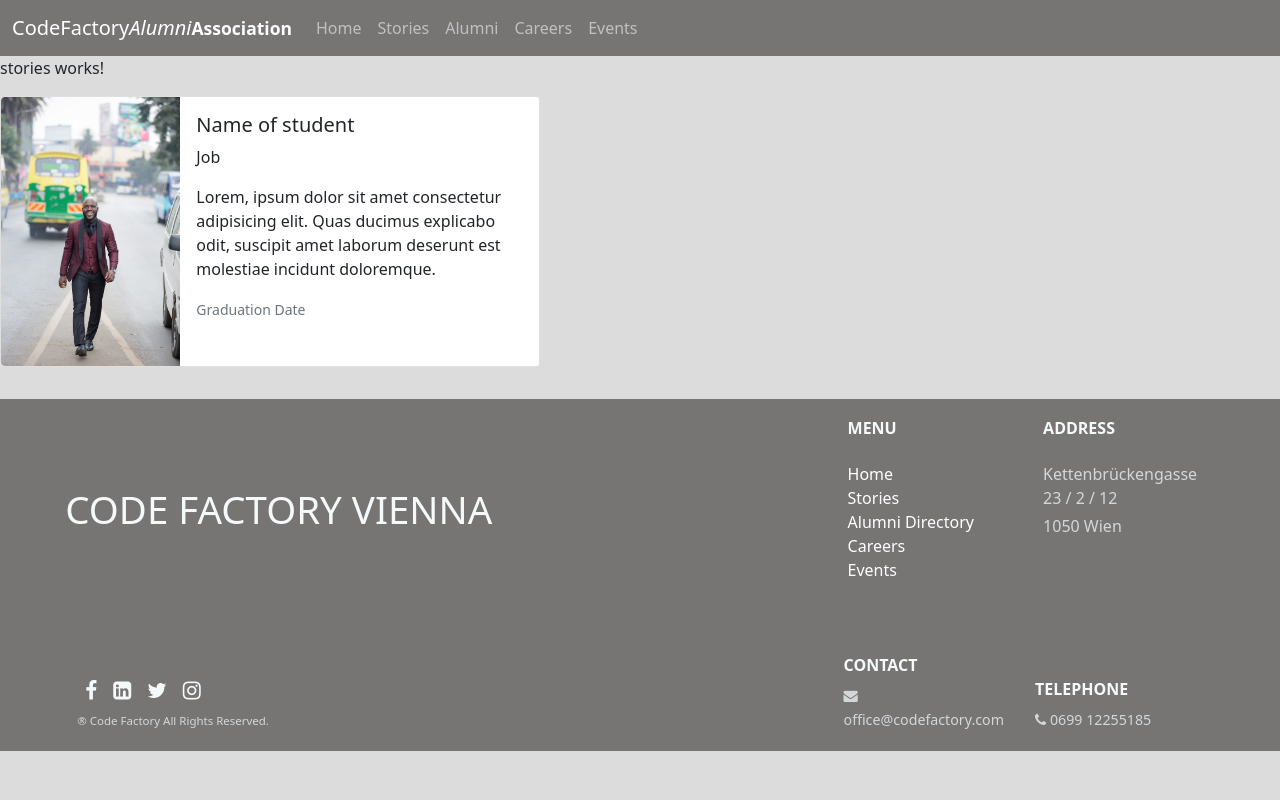
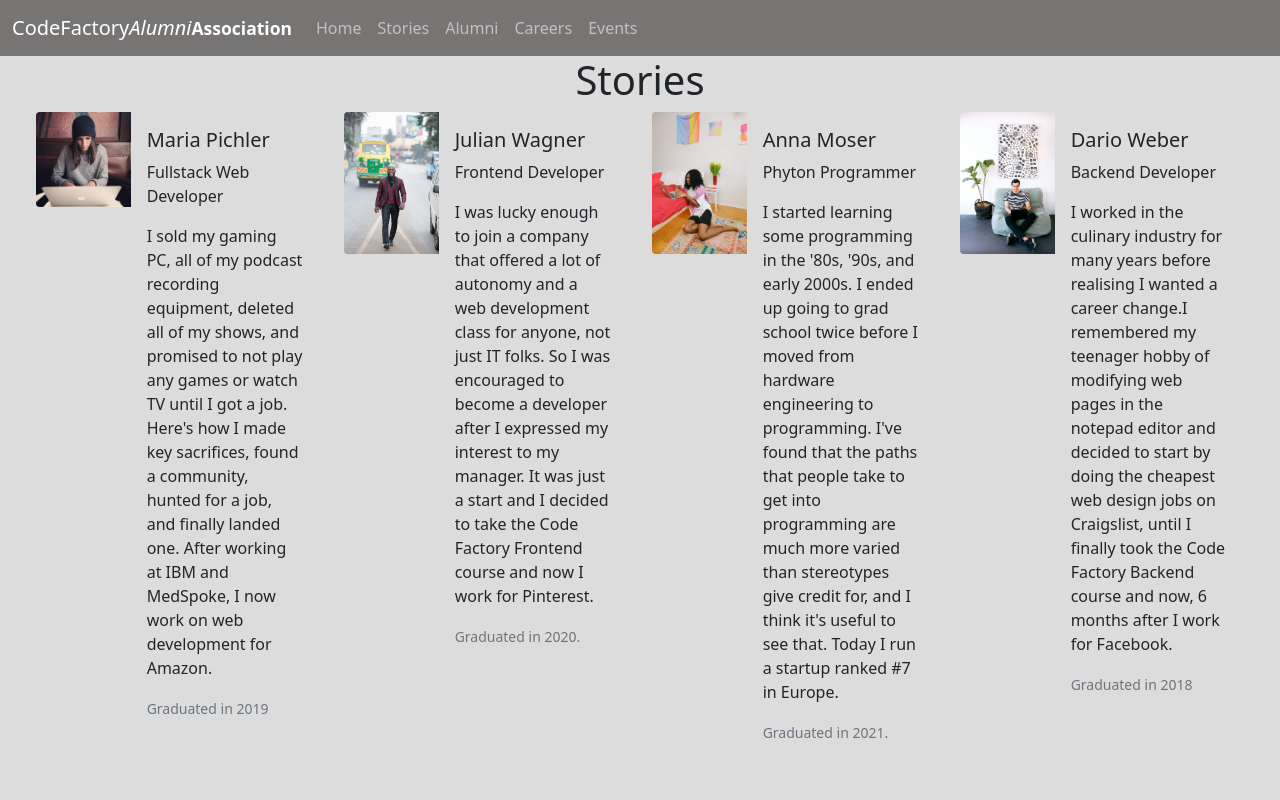
Before and after one commit to AaronWeber90/AlumniProject, an Angular app in the folder cf-alumni/: page /stories in a window 1280 px wide. Shown: the top 800 px of the page. Built offline with nearby package versions, Linux system fonts and the light colour scheme.

Commit message:
adds columns to stories

```diff
--- a/cf-alumni/src/app/stories/stories.component.html
+++ b/cf-alumni/src/app/stories/stories.component.html
@@ -1,20 +1,19 @@
-<p>stories works!</p>
+<h1 class="text-center">Stories</h1>
 
-<div class="card mb-3" style="max-width: 540px;">
+<div class="row row-cols-1 row-cols-md-2 row-cols-lg-4 g-4 mx-1 mx-lg-4 mb-4 d-flex justify-content-center">
+<div *ngFor="let story of stories_list" class="col col-md-6 col-lg-3" >
     <div class="row g-0">
       <div class="col-md-4">
-        <img src="/assets/img/story1.jpg" class="img-fluid rounded-start" alt="...">
+        <img src= "/assets/img/{{story.image}}" class="img-fluid rounded-start" alt="...">
       </div>
       <div class="col-md-8">
         <div class="card-body">
-          <h5 class="card-title">Name of student</h5>
-          <p class="card-text">Job</p>
-          <p class="card-text">Lorem, ipsum dolor sit amet consectetur adipisicing elit. Quas ducimus explicabo odit, suscipit amet laborum deserunt est molestiae incidunt doloremque.</p>
-          <p class="card-text"><small class="text-muted">Graduation Date</small></p>
+          <h5 class="card-title">{{story.name}}</h5>
+          <p class="card-text">{{story.job}}</p>
+          <p class="card-text">{{story.text}}</p>
+          <p class="card-text"><small class="text-muted">{{story.graduation}}</small></p>
         </div>
       </div>
     </div>
   </div>
-
-<!--
-  https://cdn.pixabay.com/photo/2018/07/25/08/59/business-3560934_960_720.jpg -->
+</div>
--- a/cf-alumni/src/assets/json/stories.json
+++ b/cf-alumni/src/assets/json/stories.json
@@ -18,13 +18,13 @@
         "graduation": "Graduated in 2021.",
         "job": "Phyton Programmer",
         "text": " I started learning some programming in the '80s, '90s, and early 2000s. I ended up going to grad school twice before I moved from hardware engineering to programming. I've found that the paths that people take to get into programming are much more varied than stereotypes give credit for, and I think it's useful to see that. Today I run a startup ranked #7 in Europe. ",
-        "image": "story4.jpg"
+        "image": "story4.jpeg"
     },
     {
         "name": "Dario Weber",
         "graduation": "Graduated in 2018",
         "job": "Backend Developer",
         "text": "I worked in the culinary industry for many years before realising I wanted a career change.I remembered my teenager hobby of modifying web pages in the notepad editor and decided to start by doing the cheapest web design jobs on Craigslist, until I finally took the Code Factory Backend course and now, 6 months after I work for Facebook.",
-        "image": "story3jpeg"
+        "image": "story3.jpeg"
     }
 ]
```
